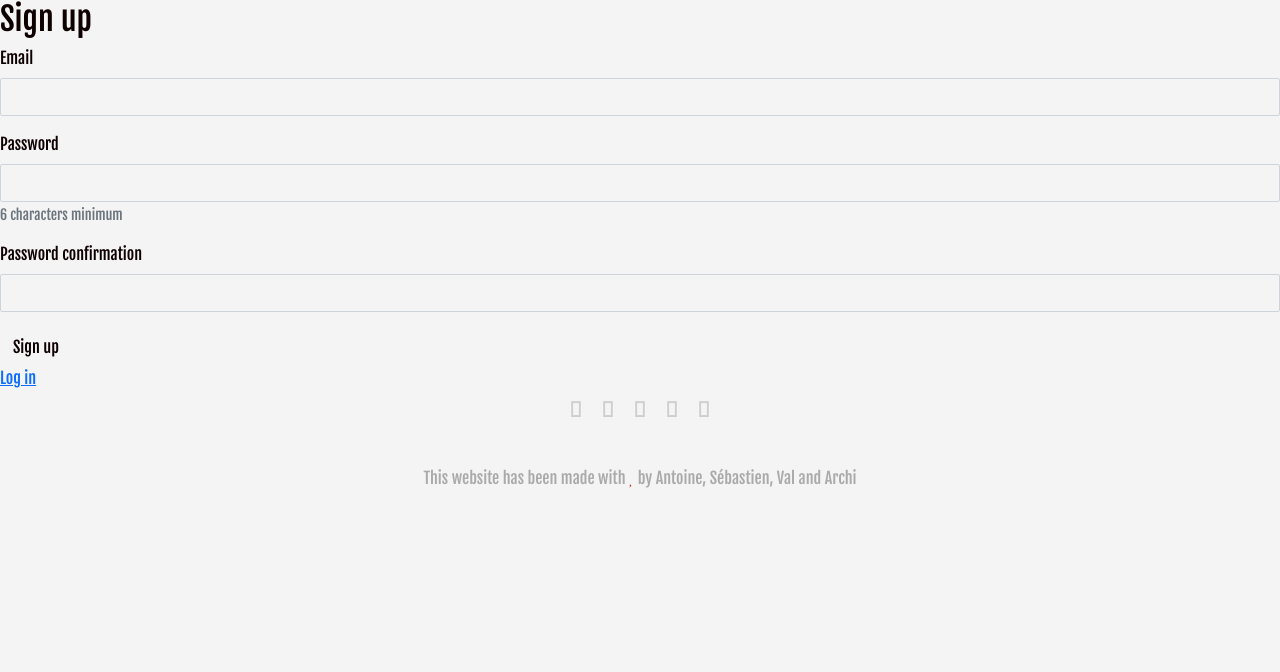
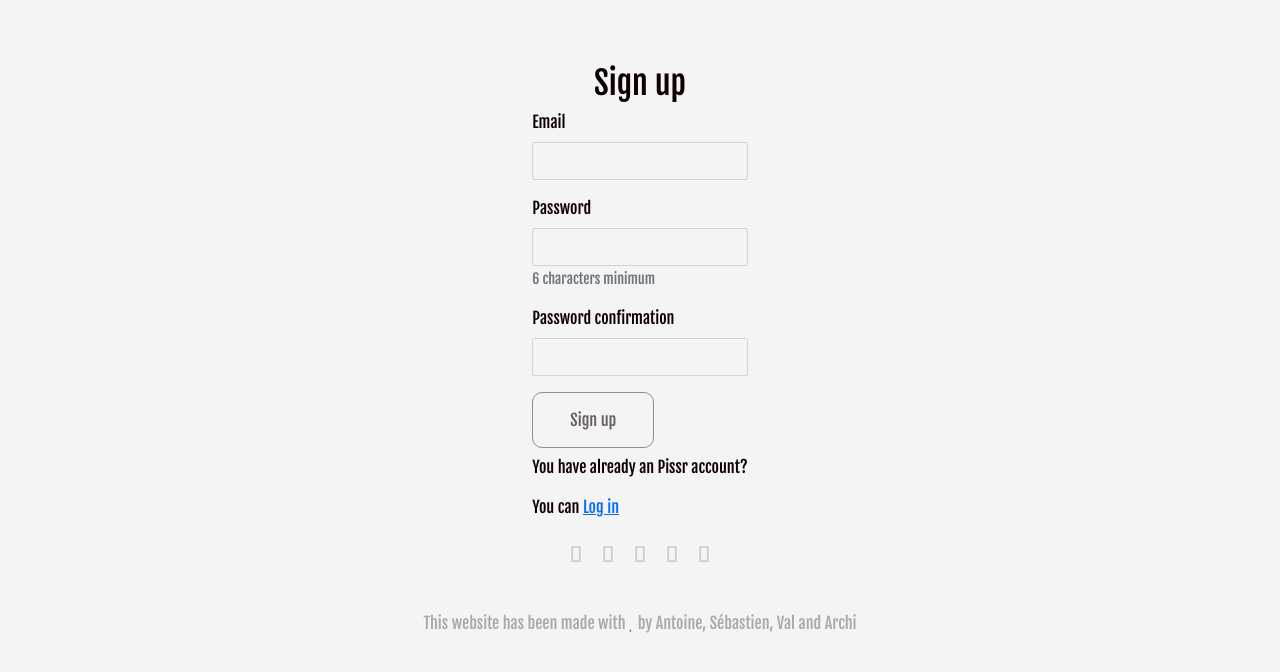
Before and after one commit to sebd141/pisseur, a Rails app: page /users/sign_up in a window 1280 px wide. Shown: the part 76-748 px from the top of the page. Run offline with Rails 7, Linux system fonts and the light colour scheme; style sheets or scripts are compiled from the project's sources; some libraries are stand-ins or nearby versions.

Commit message:
front amélioré, surotu sur les log

```diff
--- a/app/assets/stylesheets/pages/_button.scss
+++ b/app/assets/stylesheets/pages/_button.scss
@@ -2,10 +2,12 @@
   color: #4A4A4A;
   border: 1px solid #4A4A4A;
   padding: 8px 24px;
-  border-radius: 50px;
+  border-radius: 10px;
   font-weight: lighter;
   opacity: 0.6;
   transition: opacity 0.3s ease;
+  align-items: center;
+  margin-bottom: 3%;
 }
 
 .btn-ghost:hover {
--- a/app/assets/stylesheets/pages/_index.scss
+++ b/app/assets/stylesheets/pages/_index.scss
@@ -6,3 +6,4 @@
 @import "card_trip";
 @import "card_grid";
 @import "card_product";
+@import "log";
--- /dev/null
+++ b/app/assets/stylesheets/pages/_log.scss
@@ -0,0 +1,6 @@
+.log {
+  padding-top: 5%;
+  display:flex;
+  align-items: center;
+  flex-direction: column;
+}
--- a/app/views/devise/registrations/new.html.erb
+++ b/app/views/devise/registrations/new.html.erb
@@ -1,8 +1,7 @@
+<div class="log">
   <h2>Sign up</h2>
-
   <%= simple_form_for(resource, as: resource_name, url: registration_path(resource_name)) do |f| %>
     <%= f.error_notification %>
-
     <div class="form-inputs">
       <%= f.input :email,
                   required: true,
@@ -16,10 +15,12 @@
                   required: true,
                   input_html: { autocomplete: "new-password" } %>
     </div>
-
-  <div class="form-actions">
+    <div class="frm_bt"></div>
+        <div class="form-actions btn btn-ghost">
           <%= f.button :submit, "Sign up" %>
         </div>
+        <p>You have already an Pissr account?</p>
+        <p>You can <a href="users/sign_in">Log in</a></p>
         <% end %>
-
-<%= render "devise/shared/links" %>
+    </div>
+</div>
--- a/app/views/devise/sessions/new.html.erb
+++ b/app/views/devise/sessions/new.html.erb
@@ -1,3 +1,4 @@
+<div class="log">
   <h2>Log in</h2>
 
   <%= simple_form_for(resource, as: resource_name, url: session_path(resource_name)) do |f| %>
@@ -12,9 +13,8 @@
       <%= f.input :remember_me, as: :boolean if devise_mapping.rememberable? %>
     </div>
 
-  <div class="form-actions">
+    <div class="form-actions btn btn-ghost">
       <%= f.button :submit, "Log in" %>
     </div>
   <% end %>
-
-<%= render "devise/shared/links" %>
+</div>
--- a/app/views/pages/index.html.erb
+++ b/app/views/pages/index.html.erb
@@ -3,7 +3,7 @@
     <div class="mega">
     <h1>People in <strong>Search</strong> of <strong>Safe Restroom</strong>!</h1>
     <p>Change your life and find where to pee fast.</p>
-    <a class="btn btn-gradient" href="#">Create your account now 💦 </a>
+    <a class="btn btn-gradient" href="/users/sign_up">Create your account now 💦 </a>
     </div>
 </div>
 <div class="container">
--- a/app/views/shared/_navbar.html.erb
+++ b/app/views/shared/_navbar.html.erb
@@ -1,6 +1,6 @@
 <div class="navbar navbar-expand-sm navbar-light navbar-lewagon">
   <div class="container-fluid">
-    <%= link_to "#", class: "navbar-brand" do %>
+    <%= link_to "/", class: "navbar-brand" do %>
      <%= image_tag("pissr_logo.png", size: "70x50") %>
     <% end %>
 
--- a/lib/templates/erb/scaffold/_form.html.erb
+++ b/lib/templates/erb/scaffold/_form.html.erb
@@ -1,5 +1,5 @@
 <%# frozen_string_literal: true %>
-<%%= simple_form_for(@<%= singular_table_name %>) do |f| %>
+<%%= simple_form_for<%= singular_table_name %> do |f| %>
   <%%= f.error_notification %>
   <%%= f.error_notification message: f.object.errors[:base].to_sentence if f.object.errors[:base].present? %>
 
```
Lines whose indentation alone changed are shown as unchanged.
